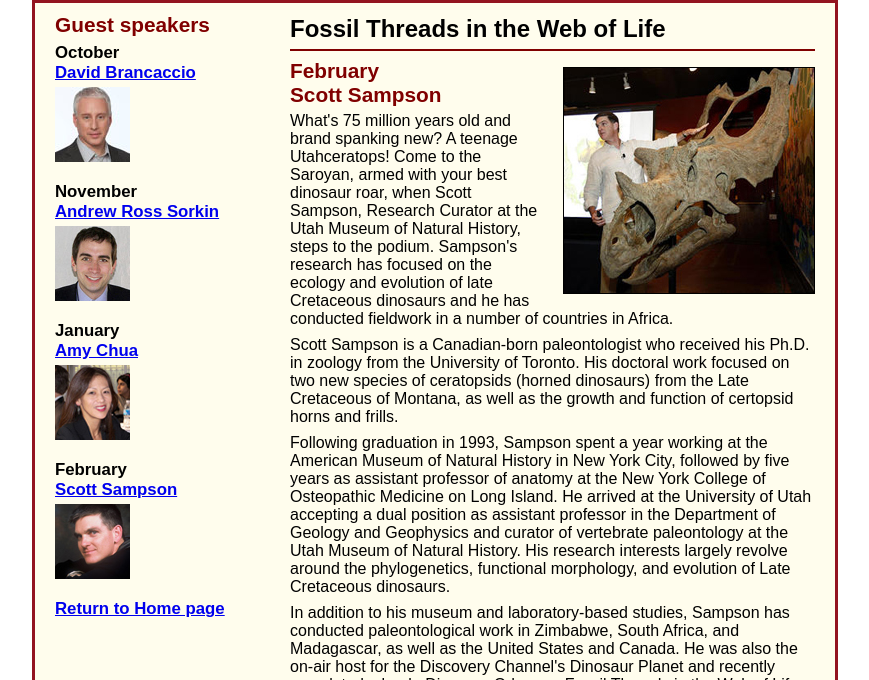
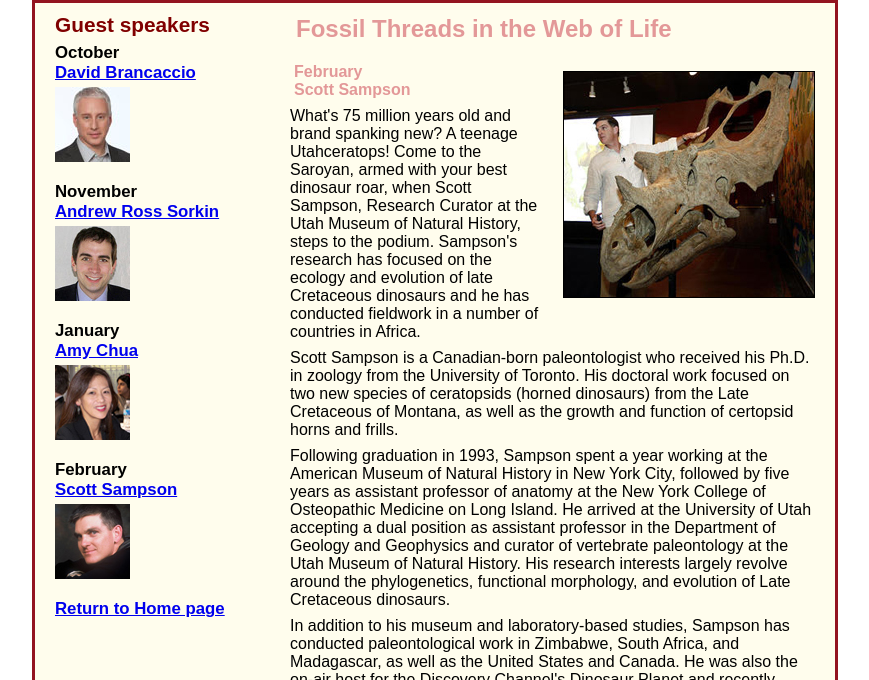
Before and after one commit to RickyColotl/A08, a plain HTML site: page speakers/c6_sampson.html in a window 1280 px wide. Shown: the part 120-800 px from the top of the page, without its empty margins (205-1074 px from the left). Drawn offline with Linux system fonts and the light colour scheme.

Commit message:
Did Exercise 6-2

```diff
--- a/speakers/c6_sampson.html
+++ b/speakers/c6_sampson.html
@@ -54,7 +54,7 @@
 			<img src="../images/chua75.jpg" alt="Amy Chua photo">
 			<h3>February<br><a href="../speakers/c6_sampson.html">Scott Sampson</a></h3>
 			<img src="../images/sampson75.jpg" alt="Scott Sampson photo">
-			<h3><a href="../c6_index.html">Return to Home page</a></h3>
+			<h3><a href="../index.html">Return to Home page</a></h3>
 		</aside>
 	</main>
 	<footer>
--- a/styles/c6_speaker.css
+++ b/styles/c6_speaker.css
@@ -53,13 +53,14 @@ section {
 }
 section h1 {
 	font-size: 150%;
-	padding: .5em 0 .25em 0;
+	padding: .5em .25em .5em .25em;
 	margin: 0;
+	color: #e39898;
 }
 section h2 {
-	color: #800000;
-	font-size: 130%;
-	padding: .5em 0 .25em 0;
+	color: #e39898;
+	font-size: 100%;
+	padding: .5em .25em .5em .25em;
 }
 section p {
 	padding-bottom: .5em;
@@ -78,8 +79,6 @@ section li {
 /* the styles for the article */
 article {
 	padding: .5em 0;
-	border-top: 2px solid #800000;
-	border-bottom: 2px solid #800000;
 }
 article h2 {
 	padding-top: 0;
```
